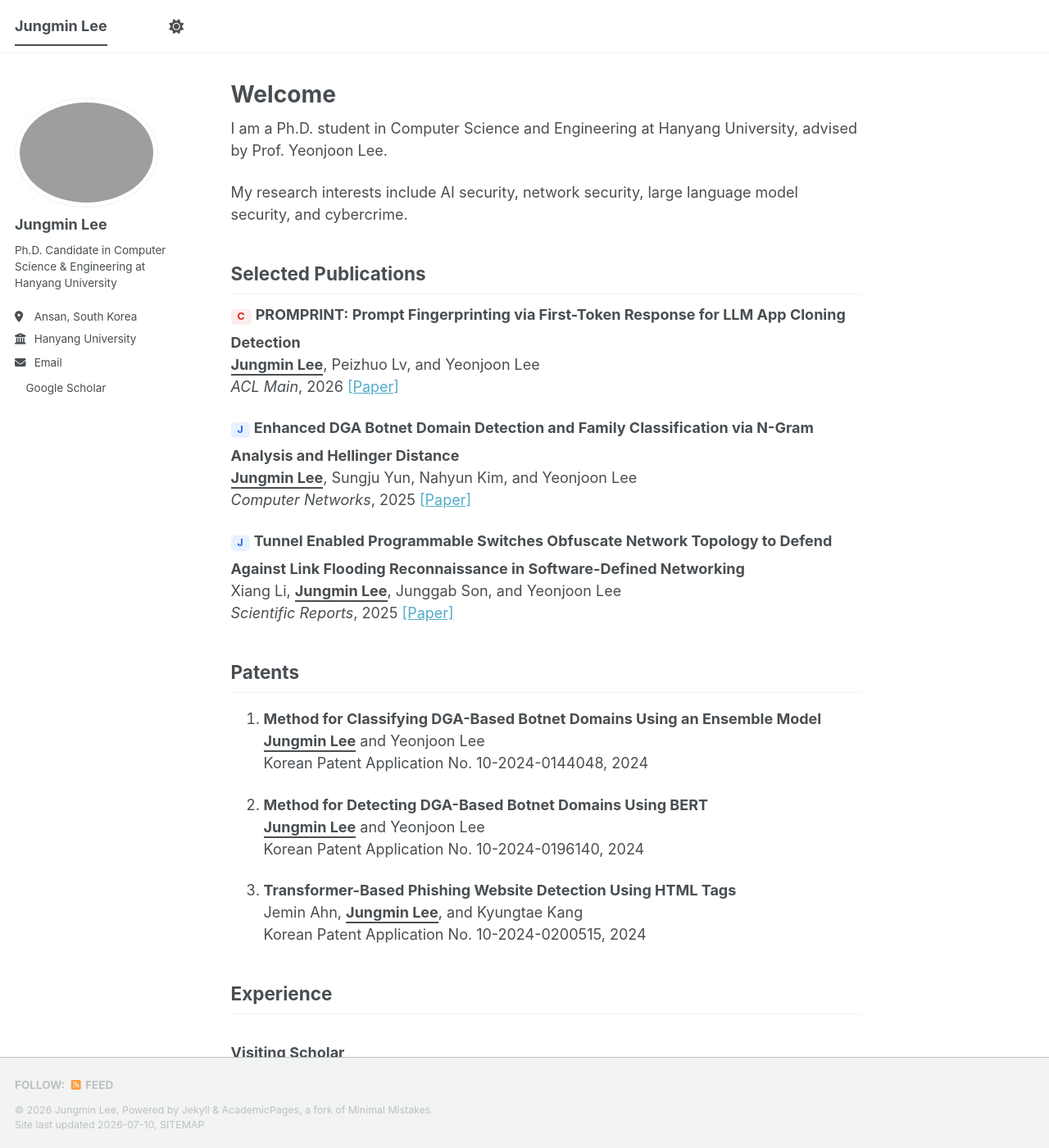
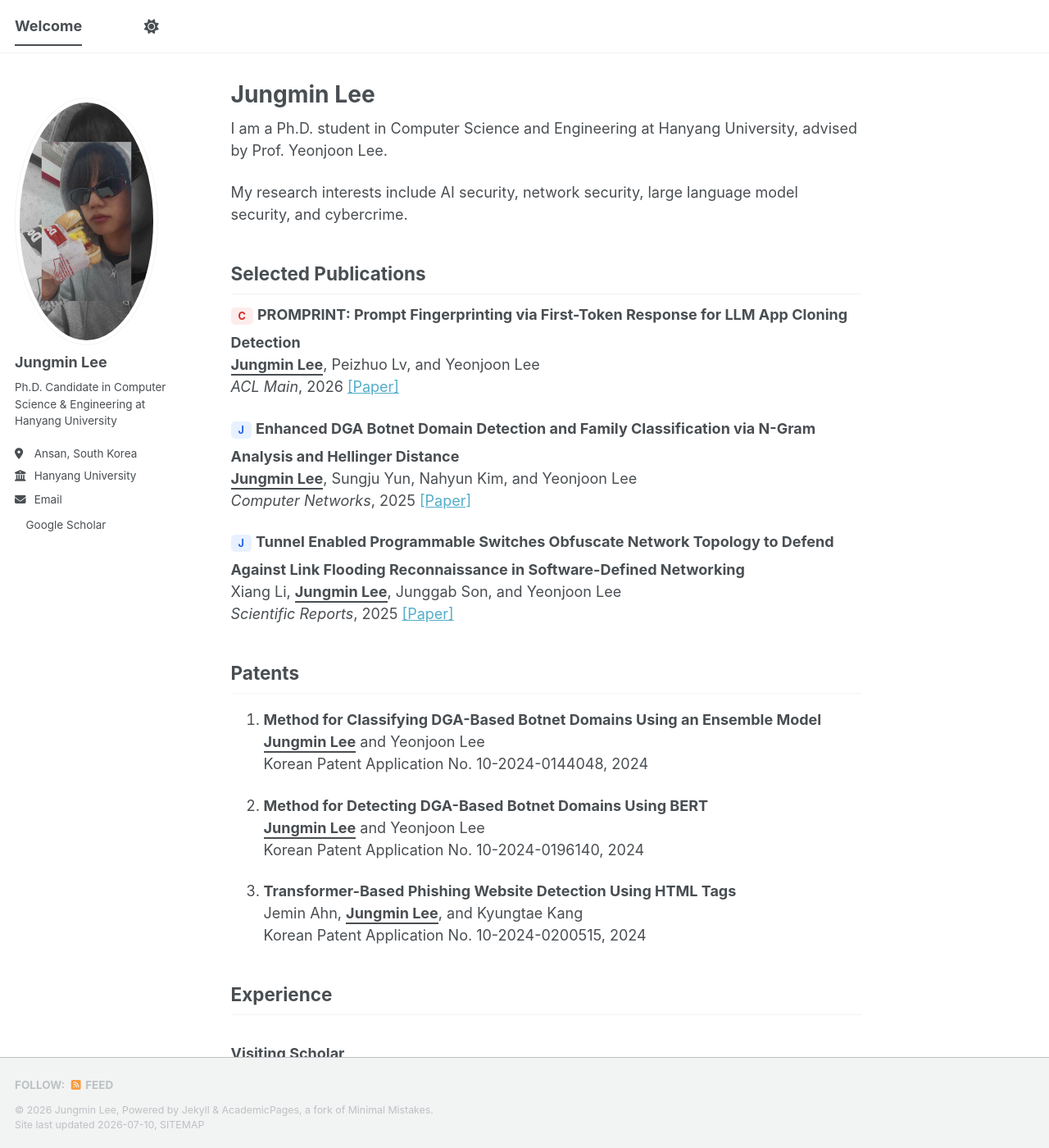
Before and after one commit to jm-lee00/jm-lee00.github.io, a Jekyll site: the page built from _pages/about.md, in a window 1280 px wide and 1400 px high. Shown: the whole window at 82% size. Built offline with Jekyll 4.4.1, drawn with Linux system fonts in a browser that asks for light colours; a style sheet for code colours, icons or effects is not loaded.

Commit message:
Modification

```diff
--- a/_config.yml
+++ b/_config.yml
@@ -9,7 +9,7 @@
 # Basic Site Settings
 locale                   : "en-US"
 site_theme               : "default" # The available themes options are "default", "air", "sunrise", "mint", "dirt" and "contrast"
-title                    : "Jungmin Lee"
+title                    : "Welcome"
 title_separator          : "-"
 name                     : &name "Jungmin Lee"
 description              : &description "blah blah"   # Update this with a general description of your site, this is the default if not overridden by a page
@@ -23,7 +23,7 @@ repository               : #"academicpages/academicpages.github.io"
 #               Additional customization can be done by editing /_includes/author-profile.html
 author:
   # Biographic information
-  avatar           : "profile.png"
+  avatar           : "profile.webp"
   name             : "Jungmin Lee"
   pronouns         : # example: "she/her"
   bio              : "Ph.D. Candidate in Computer Science & Engineering at Hanyang University"
--- a/assets/css/main.scss
+++ b/assets/css/main.scss
@@ -67,12 +67,13 @@
 .venue {
     display: inline-block;
 
-    padding: 2px 8px;
+    padding: 3px 9px;
 
     border-radius: 5px;
 
-    font-size: 0.68rem;
+    font-size: 0.70rem;
     font-weight: 700;
+
     line-height: 1.2;
 
     margin-bottom: 8px;
```
Also changed, not shown: _pages/about.md (+1 -1 lines).
